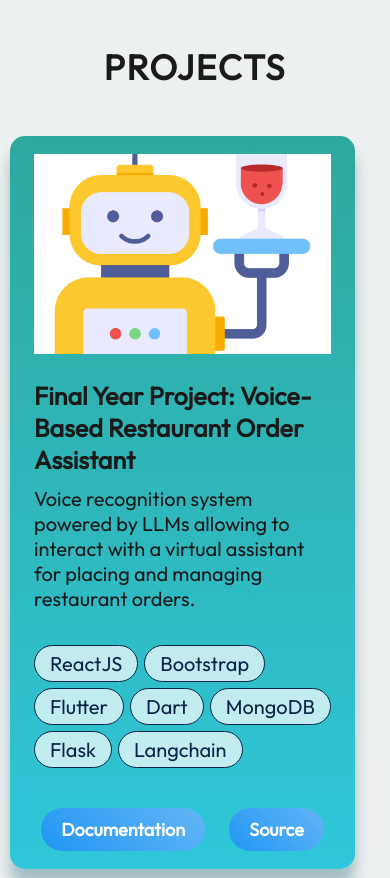
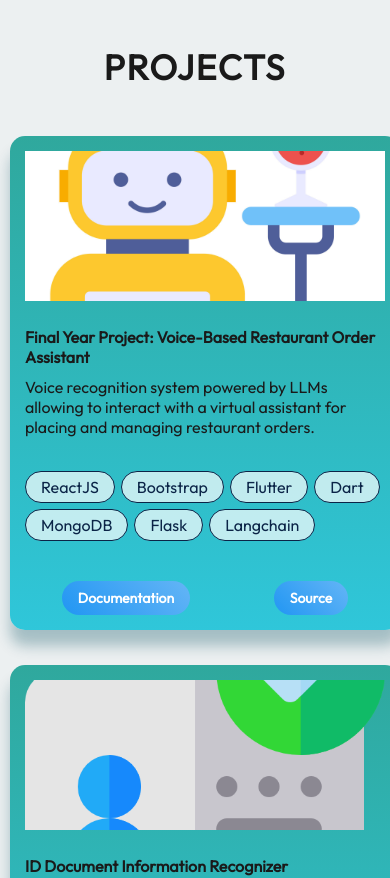
Before and after one commit to AmineBennani7/React-Portfolio, a React (Vite) app: page / in a window 390 px wide. Shown: the part 4900-5778 px from the top of the page. Built offline with nearby package versions, Linux system fonts and the light colour scheme.

Commit message:
responsive

```diff
--- a/src/components/Contact/Contact.module.css
+++ b/src/components/Contact/Contact.module.css
@@ -7,7 +7,7 @@
   display: flex;
   flex-direction: row;
   justify-content: space-evenly;
-  width: 100vw;
+  width: 100%;
   padding: 58px 10%;
   gap: 10px;
 }
@@ -46,19 +46,41 @@
   letter-spacing: 1.5px;
 }
 
+/* Responsive adjustments */
 @media screen and (max-width: 830px) {
   .container {
     flex-direction: column;
-    gap: 23px;
+    align-items: center;
+    padding: 58px 5%;
   }
 
-  .text {
-    display: flex;
-    flex-direction: column;
-    align-items: center;
+  .text h2 {
+    font-size: 50px;
+  }
+
+  .text p {
+    font-size: 25px;
   }
 
   .links {
-    align-items: center;
+    width: 100%;
+  }
+
+  .link a {
+    font-size: 20px;
   }
 }
+
+@media screen and (max-width: 480px) {
+  .text h2 {
+    font-size: 40px;
+  }
+
+  .text p {
+    font-size: 18px;
+  }
+
+  .link a {
+    font-size: 18px;
+  }
+}
--- a/src/components/Projects/ProjectCard.module.css
+++ b/src/components/Projects/ProjectCard.module.css
@@ -16,8 +16,6 @@
   height: auto;
   box-sizing: border-box;
   margin: 10px;
-  display: flex;
-  flex-direction: column;
   justify-content: space-between;
 }
 
@@ -91,3 +89,37 @@
 .link:active {
   transform: scale(0.95);
 }
+
+/* Responsive adjustments */
+@media (max-width: 768px) {
+  .container {
+    padding: 15px;
+  }
+
+  .title, .description, .skill {
+    font-size: 18px;
+  }
+
+  .link {
+    font-size: 16px;
+    padding: 8px 16px;
+  }
+}
+
+@media (max-width: 480px) {
+  .container {
+    max-width: none;
+  }
+
+  .image {
+    height: 150px;
+  }
+
+  .title, .description, .skill {
+    font-size: 16px;
+  }
+
+  .link {
+    font-size: 14px;
+  }
+}
```
Also changed, not shown: 46 other files (tests, documents, lock files or other folders).
